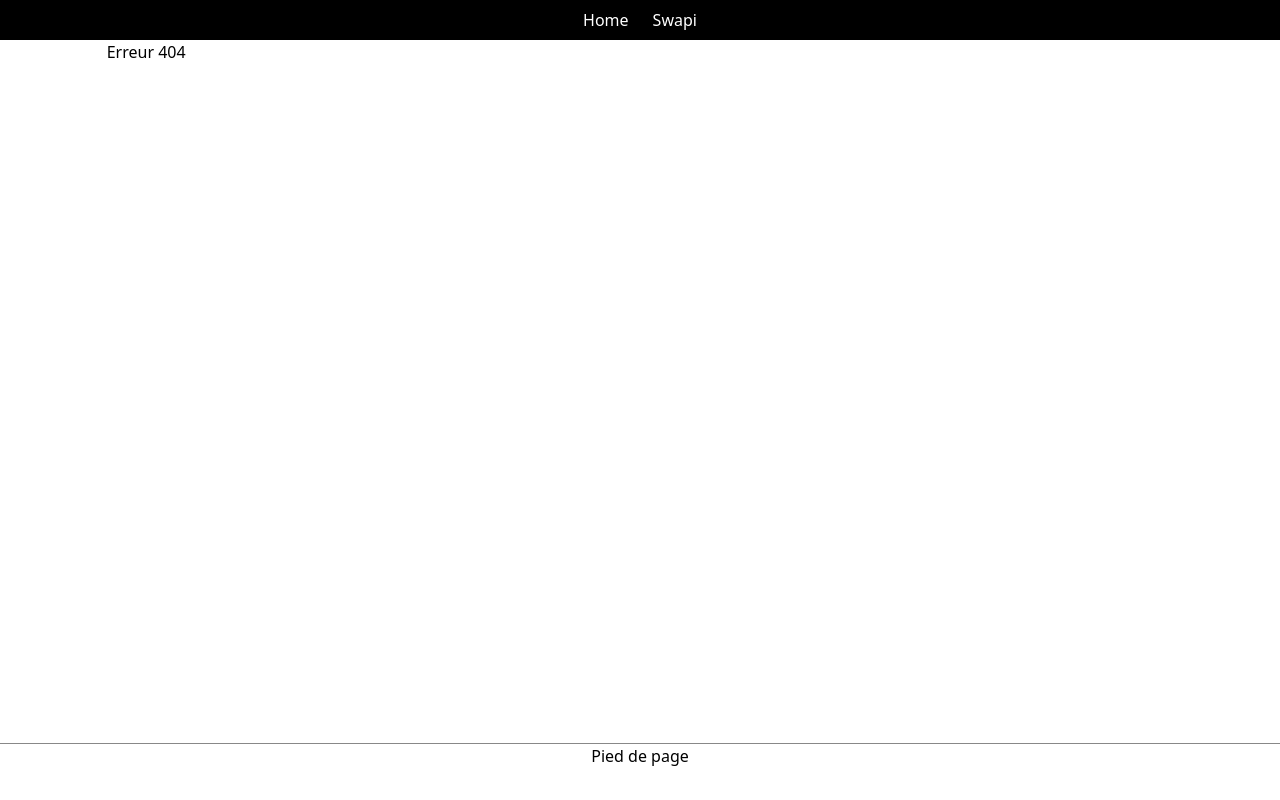
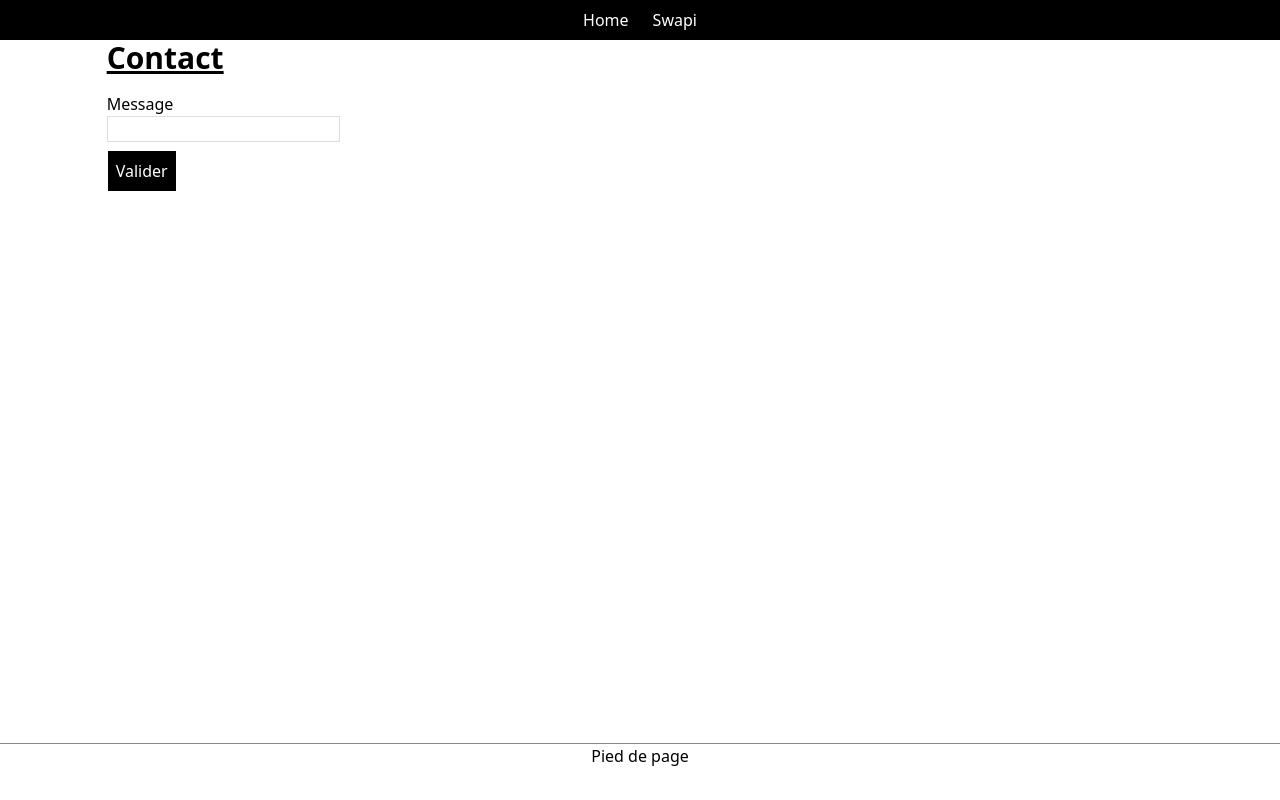
Before and after one commit to curini/react_project, a Next.js app: page /contact in a window 1280 px wide. Before the commit this address had no page. Built offline with nearby package versions, Linux system fonts and the light colour scheme.

Commit message:
add new page with custom form

```diff
--- /dev/null
+++ b/app/contact/_api/form.ts
@@ -0,0 +1,16 @@
+"use server";
+
+export const handleSubmitForm = async (
+  state: { error: boolean; message: string },
+  data: FormData,
+) => {
+  const message = data.get("message") ? "" + data.get("message") : "";
+  if (message.length > 4) {
+    return { error: false, message: "Message valide." };
+  } else {
+    return {
+      error: true,
+      message: "Message invalide, il doit être supérieur à 4 caractères.",
+    };
+  }
+};
--- /dev/null
+++ b/app/contact/_component/form.tsx
@@ -0,0 +1,39 @@
+"use client";
+import { useActionState } from "react";
+
+export default function Form({
+  handleSubmitForm,
+}: {
+  handleSubmitForm: (
+    state: { error: boolean; message: string },
+    FormData: FormData,
+  ) => Promise<{ error: boolean; message: string }>;
+}) {
+  const [state, submitAction] = useActionState(handleSubmitForm, {
+    error: false,
+    message: "",
+  });
+  return (
+    <>
+      <form action={submitAction}>
+        <div className="mt-2 mb-2">
+          <label htmlFor="message">Message</label>
+          <input
+            type="text"
+            id="message"
+            className="block border border-[#ddd]"
+            name="message"
+          />
+        </div>
+
+        <button
+          className="cursor-pointer border px-2 py-2 text-white bg-black hover:bg-[#ddd] hover:text-[#333]"
+          type="submit"
+        >
+          Valider
+        </button>
+      </form>
+      {state.error && <span>{state.message}</span>}
+    </>
+  );
+}
--- /dev/null
+++ b/app/contact/page.tsx
@@ -0,0 +1,12 @@
+import Form from "./_component/form";
+import Title from "@/app/_component/title";
+import { handleSubmitForm } from "@/app/contact/_api/form";
+
+export default function Page() {
+  return (
+    <>
+      <Title>Contact</Title>
+      <Form handleSubmitForm={handleSubmitForm}></Form>
+    </>
+  );
+}
```
